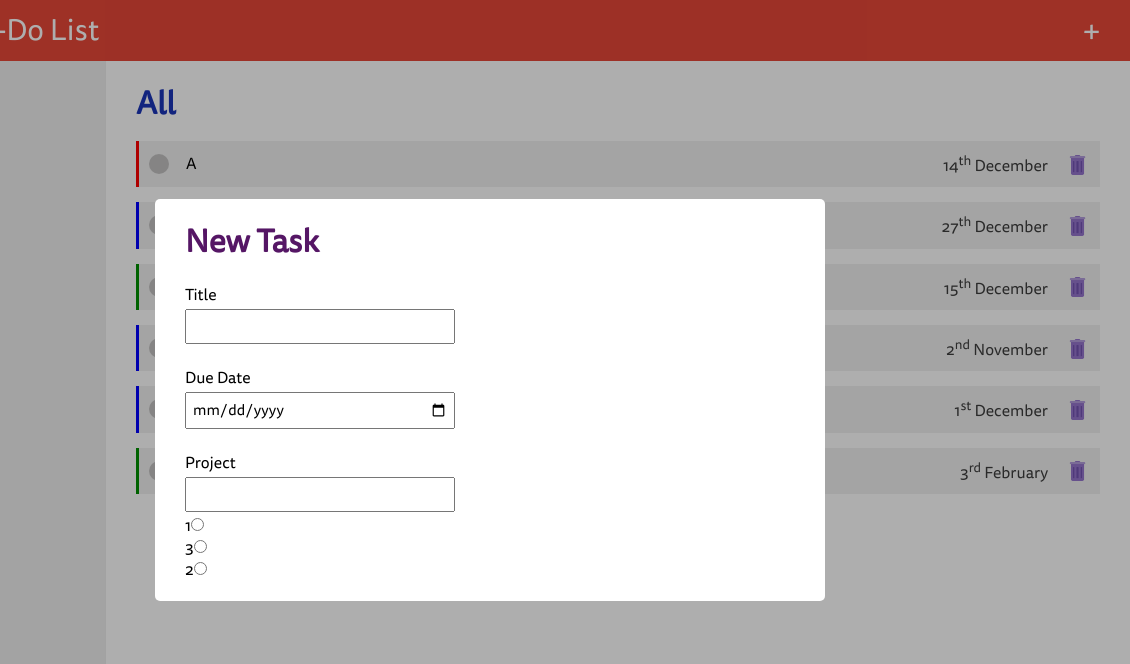
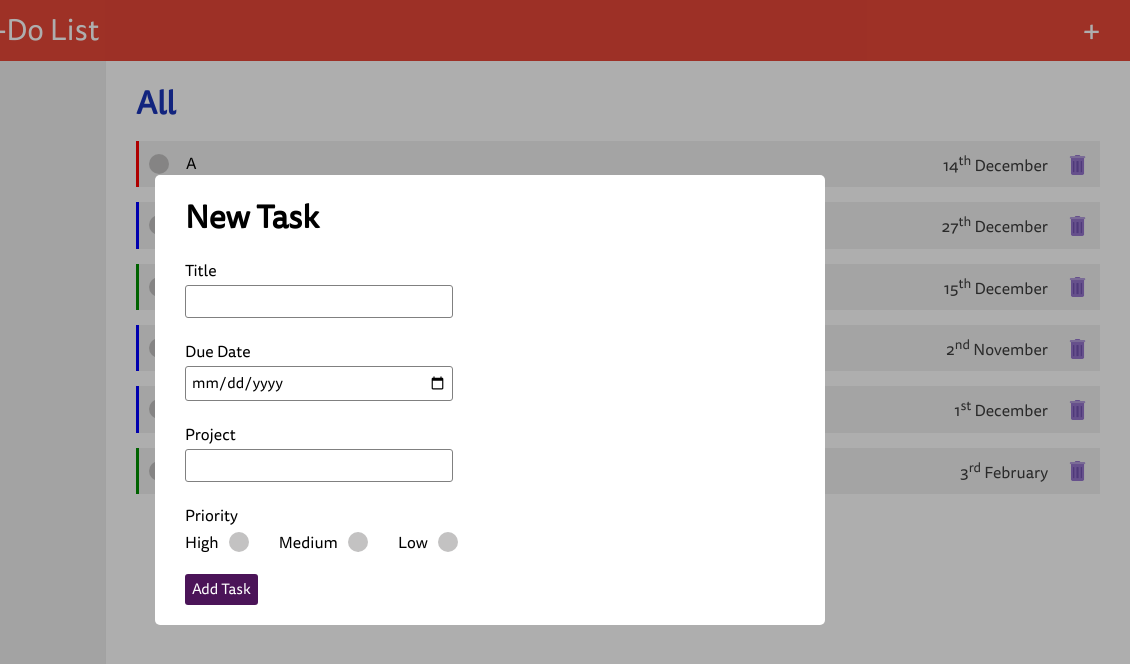
Before and after one commit to unpublished3/todo-list, a website built with webpack: page dist/index.html in a window 1280 px wide. Shown: the full height of the page, 150-1280 px from the left. Built offline with nearby package versions, Linux system fonts and the light colour scheme.

Commit message:
Complete form style

```diff
--- a/src/scripts/form.js
+++ b/src/scripts/form.js
@@ -5,9 +5,9 @@ export function createForm() {
   const form = document.createElement("form");
 
   divs.classList.add("form-background");
-  // divs.addEventListener("click", (e) => {
-  //   if (e.currentTarget === e.target) content.removeChild(content.children[3]);
-  // });
+  divs.addEventListener("click", (e) => {
+    if (e.currentTarget === e.target) content.removeChild(content.children[3]);
+  });
 
   const title = document.createElement("h1");
   title.textContent = "New Task";
@@ -20,12 +20,17 @@ export function createForm() {
   );
   form.appendChild(createFormElement("text", "project", "Project", "project"));
 
-  const radioContainer = document.createElement("div");
+  const radioContainer = document.createElement("fieldset");
   radioContainer.classList.add("radio-container");
+
+  const radioLegend = document.createElement("legend");
+  radioLegend.textContent = "Priority";
+  radioContainer.appendChild(radioLegend);
+
   const radioButtons = [
-    createFormElement("radio", "r1", "1", "radio"),
-    createFormElement("radio", "r2", "3", "radio"),
-    createFormElement("radio", "r3", "2", "radio"),
+    createFormElement("radio", "r1", "High", "radio"),
+    createFormElement("radio", "r2", "Medium", "radio"),
+    createFormElement("radio", "r3", "Low", "radio"),
   ];
 
   radioButtons.forEach((radioButton) =>
@@ -33,7 +38,12 @@ export function createForm() {
   );
 
   form.appendChild(radioContainer);
+  const btn = document.createElement("button");
+  btn.textContent = "Add Task";
+  btn.id = "add-task";
+  btn.type = "button";
 
+  form.appendChild(btn);
   divs.appendChild(form);
   return divs;
 }
@@ -54,6 +64,6 @@ function createFormElement(inputType, inputLabel, inputTC, htmlName) {
   container.appendChild(inp);
 
   if (inputType !== "radio") container.classList.add("container");
-
+  else container.classList.add("r-container");
   return container;
 }
--- a/src/scripts/titleBar.js
+++ b/src/scripts/titleBar.js
@@ -22,9 +22,7 @@ export default function createTitleBar() {
   const add = document.createElement("button");
   add.classList.add("add");
   add.textContent = "+";
-  // add.addEventListener("click", () => {
-  //   content.appendChild(createForm());
-  // });
+  add.addEventListener("click", () => {});
   content.appendChild(createForm());
 
   right.appendChild(hamburgerImage);
--- a/src/styles/form.css
+++ b/src/styles/form.css
@@ -8,11 +8,11 @@ form {
   padding: 20px 0;
   border-radius: 5px;
   padding-left: 30px;
-  color: #551665;
+  color: #000;
 }
 
 label {
-  color: black;
+  color: #000;
 }
 
 .container>input {
@@ -20,6 +20,13 @@ label {
   margin: 3px 0;
   font-size: 15px;
   width: 40%;
+  border: 1px solid #808080;
+  border-radius: 3px;
+}
+
+.container>input:focus {
+  outline: none;
+  border: 1px solid #01013c;
 }
 
 .form-background {
@@ -35,3 +42,50 @@ label {
   align-items: flex-start;
   padding: 20px 0 0 0;
 }
+
+.radio-container {
+  display: flex;
+  gap: 30px;
+  align-items: center;
+  margin-top: 20px;
+  border: none;
+}
+
+.r-container {
+  display: flex;
+  justify-content: center;
+  margin-top: 5px;
+}
+
+input[type=radio] {
+  appearance: none;
+  height: 20px;
+  width: 20px;
+  background-color: #c3c2c2;
+  border-radius: 100%;
+  cursor: pointer;
+  margin-left: 10px;
+}
+
+#r1:checked {
+  background-color: #f00;
+}
+
+#r2:checked {
+  background-color: #00f;
+}
+
+#r3:checked {
+  background-color: #0f0;
+}
+
+#add-task {
+  margin-top: 20px;
+  font-size: 15px;
+  padding: 5px 7px;
+  border: none;
+  border-radius: 3px;
+  background-color: #4b1458;
+  color: #fff;
+  cursor: pointer;
+}
--- a/src/styles/style.css
+++ b/src/styles/style.css
@@ -8,6 +8,7 @@
   margin: 0;
   padding: 0;
   overflow-x: hidden;
+  user-select: none;
 }
 
 #content {
```
Also changed, not shown: dist/main.js.
